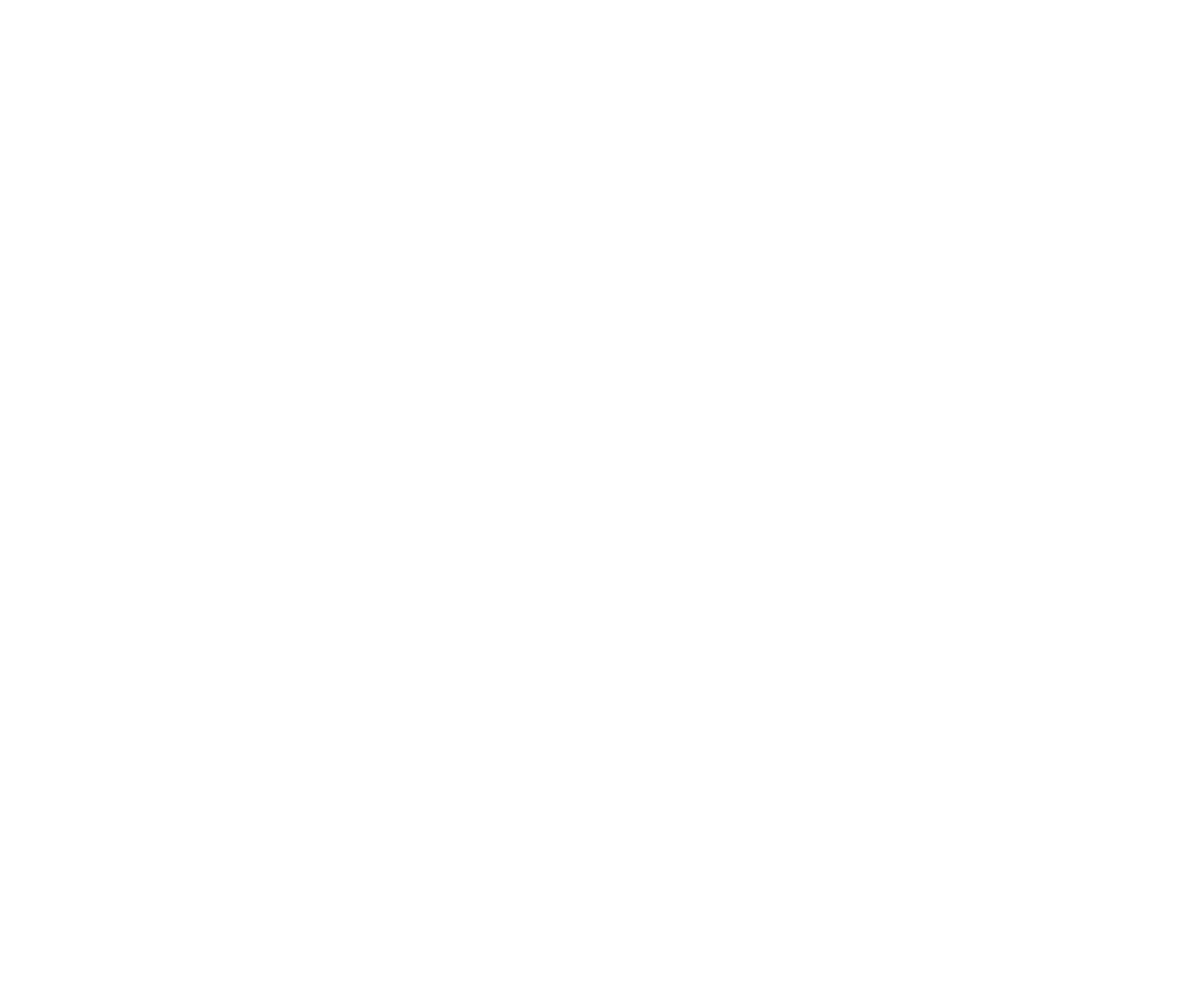
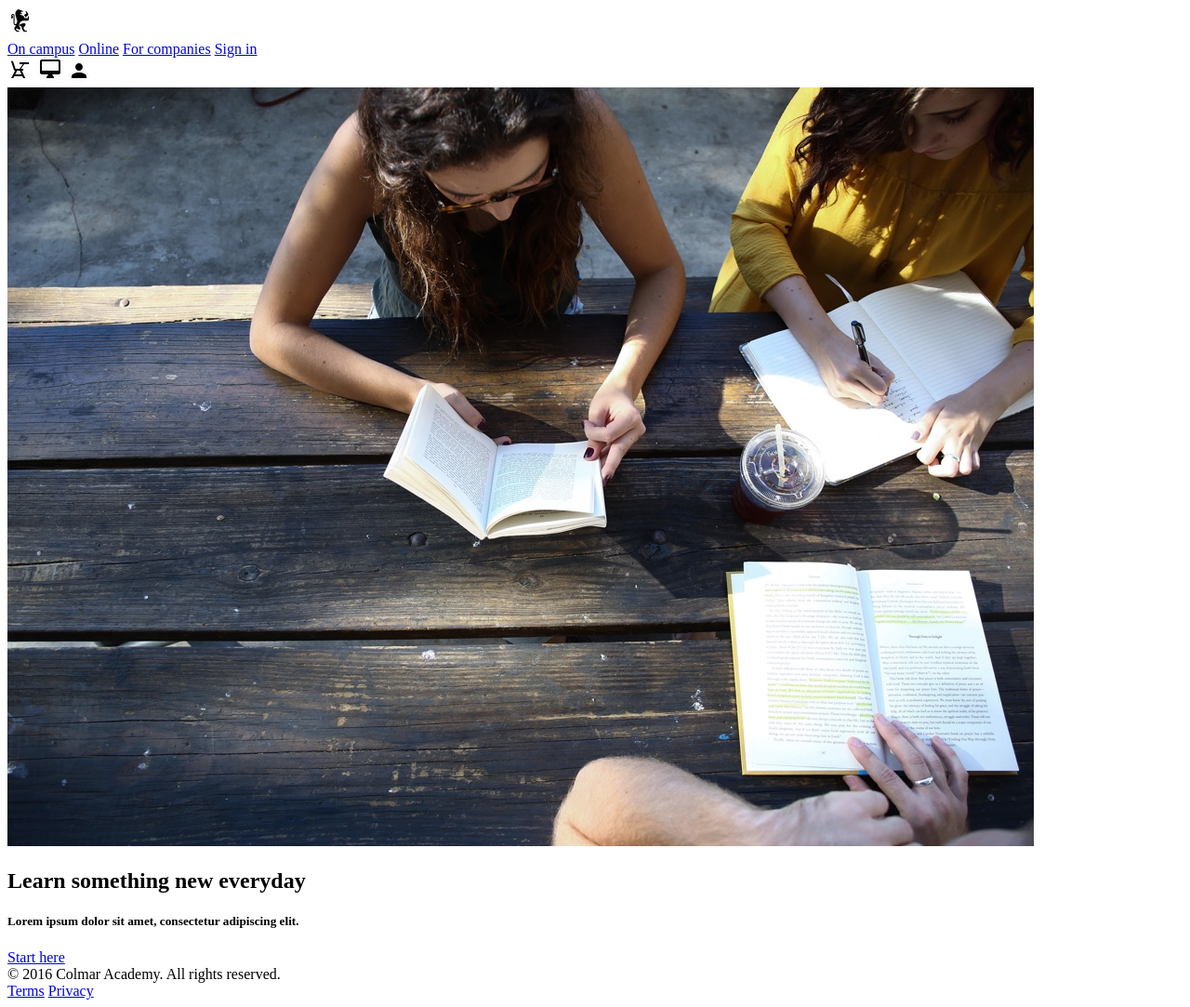
Before and after one commit to marisa10brink/ColmarAcademy, a plain HTML site: page index.html in a window 1280 px wide. Shown: the whole page at 93% size. Before the commit the page ends 800 px from the top, so only its background shows below. Drawn offline with Linux system fonts and the light colour scheme.

Commit message:
Markup started

```diff
--- a/index.html
+++ b/index.html
@@ -6,5 +6,67 @@
 </head>
 
 <body>
+  <!-- ********** Heading with Main Navigation ********** -->
+  <header>
+    <div class="logo-container">
+      <img src="resources/images/ic-logo.svg" alt="logo">
+    </div>
+    <nav class="desktop">
+      <a href="#">On campus</a>
+      <a href="#">Online</a>
+      <a href="#">For companies</a>
+      <a href="#">Sign in</a>
+    </nav>
+
+    <nav class="mobile">
+      <a href="#"><img src="resources/images/ic-on-campus.svg" alt="on campus"></a>
+      <a href="#"><img src="resources/images/ic-online.svg" alt="online"></a>
+      <a href="#"><img src="resources/images/ic-login.svg" alt="log in"></a>
+    </nav>
+  </header>
+
+
+  <!-- ********** Intro Section ********** -->
+  <section class="intro">
+    <div class="featured">
+      <img src="resources/images/banner.jpg">
+    </div>
+    <div class="cta">
+      <h1>Learn something new everyday</h1>
+      <h5>Lorem ipsum dolor sit amet, consectetur adipiscing elit.</h5>
+      <a class="button" href="#">Start here</a>
+    </div>
+  </section>
+
+  <!-- ********** Info ********** -->
+  <section class="info">
+
+
+  </section>
+  <!-- ********** Courses ********** -->
+  <section class="courses">
+
+
+  </section>
+
+  <!-- ********** Thesis Exhibits ********** -->
+  <section class="thesis">
+
+
+
+  </section>
+
+  <!-- ********** Footer ********** -->
+  <footer>
+    <div class="copyright">
+      <span>&copy; 2016 Colmar Academy. All rights reserved.</span>
+    </div>
+    <div class="legal">
+      <a href="#">Terms</a>
+      <a href="#">Privacy</a>
+    </div>
+  </footer>
+
+
 </body>
 </html>
```
